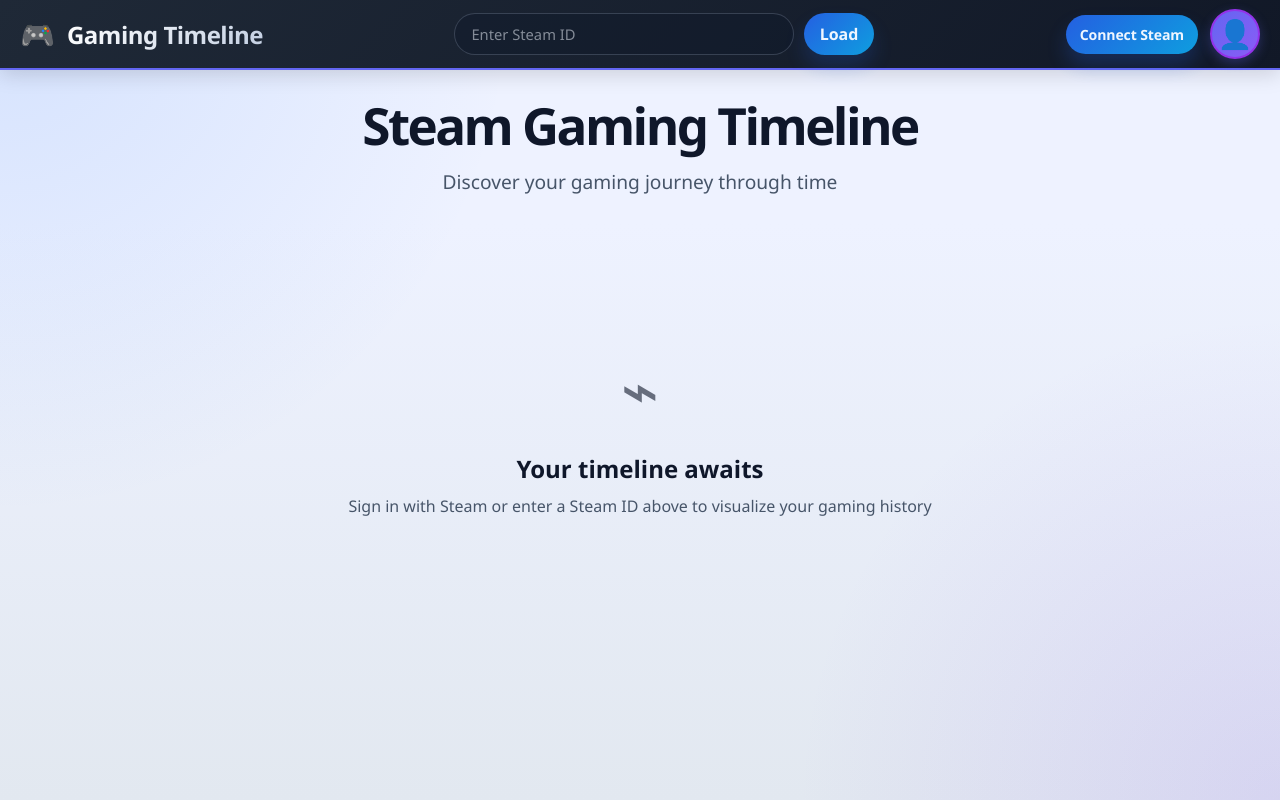
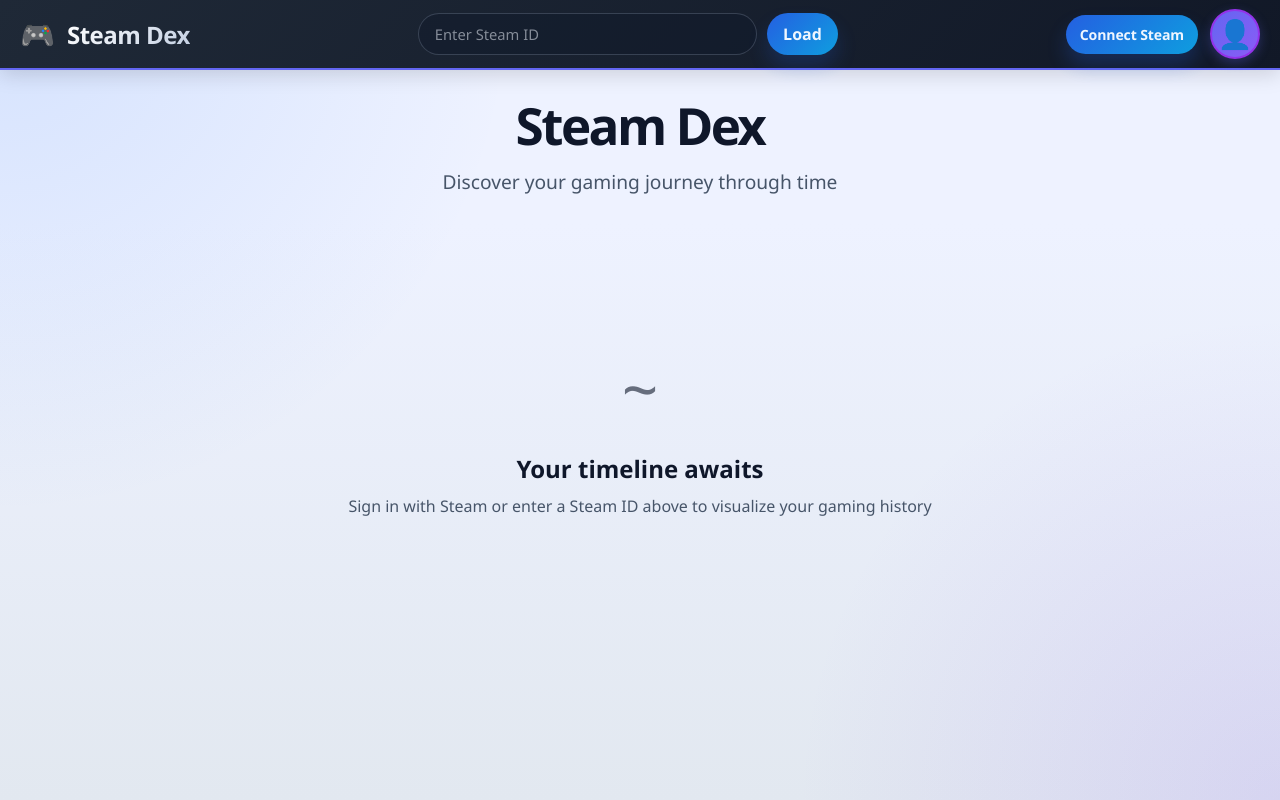
Before and after one commit to Tefryn/Wildhacks26, a React (Vite) app in the folder client/: page / in a window 1280 px wide. Built offline with nearby package versions, Linux system fonts and the light colour scheme.

Commit message:
ui adjustments

```diff
--- a/client/index.html
+++ b/client/index.html
@@ -3,7 +3,7 @@
   <head>
     <meta charset="UTF-8" />
     <meta name="viewport" content="width=device-width, initial-scale=1.0" />
-    <title>Wildhacks26</title>
+    <title>Steam Dex</title>
   </head>
   <body>
     <div id="root"></div>
--- a/client/src/components/Navbar.jsx
+++ b/client/src/components/Navbar.jsx
@@ -61,7 +61,7 @@
         {/* App Name/Logo */}
         <div className="navbar-brand" onClick={() => navigate("/")}>
           <span className="navbar-icon">🎮</span>
-          <h1 className="navbar-title">Gaming Timeline</h1>
+          <h1 className="navbar-title">Steam Dex</h1>
         </div>
 
         {!isSignedIn && (
--- a/client/src/components/Timeline.css
+++ b/client/src/components/Timeline.css
@@ -277,9 +277,9 @@
 
 /* Footer statistics */
 .timeline-footer {
-  margin-top: 60px;
-  padding-top: 40px;
-  border-top: 2px solid rgba(99, 102, 241, 0.1);
+  margin-bottom: 40px;
+  padding-bottom: 24px;
+  border-bottom: 2px solid rgba(99, 102, 241, 0.1);
 }
 
 .stats-grid {
--- a/client/src/components/Timeline.jsx
+++ b/client/src/components/Timeline.jsx
@@ -19,7 +19,7 @@
   if (!eras || eras.length === 0) {
     return (
       <div className="timeline-empty">
-        <div className="empty-icon">⌁</div>
+        <div className="empty-icon">~</div>
         <p>No gaming events found. Try a different Steam ID.</p>
       </div>
     );
@@ -58,11 +58,45 @@
       {/* Modern header */}
       <div className="timeline-header">
         <div className="header-content">
-          <h2 className="timeline-title">Your Gaming Journey</h2>
+          <h2 className="timeline-title">Steam Dex Journey</h2>
           <p className="timeline-subtitle">
             A chronological series of gaming events from {eras[0]?.year} to{" "}
             {eras[eras.length - 1]?.year}
           </p>
+        </div>
+      </div>
+
+      {/* Timeline statistics */}
+      <div className="timeline-footer">
+        <div className="stats-grid">
+          <div className="stat-card">
+            <div className="stat-icon">⏱️</div>
+            <div className="stat-content">
+              <div className="stat-label">Total Hours Played</div>
+              <div className="stat-value">{totalHours.toFixed(0)}</div>
+            </div>
+          </div>
+          <div className="stat-card">
+            <div className="stat-icon">🎮</div>
+            <div className="stat-content">
+              <div className="stat-label">Unique Games</div>
+              <div className="stat-value">{totalGames}</div>
+            </div>
+          </div>
+          <div className="stat-card">
+            <div className="stat-icon">🏆</div>
+            <div className="stat-content">
+              <div className="stat-label">Achievements</div>
+              <div className="stat-value">{totalAchievements}</div>
+            </div>
+          </div>
+          <div className="stat-card">
+            <div className="stat-icon">📅</div>
+            <div className="stat-content">
+              <div className="stat-label">Gaming Eras</div>
+              <div className="stat-value">{eras.length}</div>
+            </div>
+          </div>
         </div>
       </div>
 
@@ -149,40 +183,6 @@
           })}
         </div>
       </div>
-
-      {/* Timeline statistics */}
-      <div className="timeline-footer">
-        <div className="stats-grid">
-          <div className="stat-card">
-            <div className="stat-icon">⏱️</div>
-            <div className="stat-content">
-              <div className="stat-label">Total Hours Played</div>
-              <div className="stat-value">{totalHours.toFixed(0)}</div>
-            </div>
-          </div>
-          <div className="stat-card">
-            <div className="stat-icon">🎮</div>
-            <div className="stat-content">
-              <div className="stat-label">Unique Games</div>
-              <div className="stat-value">{totalGames}</div>
-            </div>
-          </div>
-          <div className="stat-card">
-            <div className="stat-icon">🏆</div>
-            <div className="stat-content">
-              <div className="stat-label">Achievements</div>
-              <div className="stat-value">{totalAchievements}</div>
-            </div>
-          </div>
-          <div className="stat-card">
-            <div className="stat-icon">📅</div>
-            <div className="stat-content">
-              <div className="stat-label">Gaming Eras</div>
-              <div className="stat-value">{eras.length}</div>
-            </div>
-          </div>
-        </div>
-      </div>
     </div>
   );
 }
--- a/client/src/pages/TimelineView.jsx
+++ b/client/src/pages/TimelineView.jsx
@@ -6,7 +6,6 @@
 import Timeline from "../components/Timeline";
 import EraDetail from "../components/EraDetail";
 import GamingInsights from "../components/GamingInsights";
-import TopGamesChart from "../components/TopGamesChart";
 import { useSteamAuth } from "../hooks/useSteamAuth";
 import { useTimeline } from "../hooks/useTimeline";
 import "./TimelineView.css";
@@ -111,7 +110,7 @@
     <div className="timeline-view">
       {/* Header */}
       <div className="view-header">
-        <h1>Steam Gaming Timeline</h1>
+        <h1>Steam Dex</h1>
         <p className="view-subtitle">
           Discover your gaming journey through time
         </p>
@@ -146,14 +145,9 @@
             eras={timeline.eras || []}
           /> */}
 
-          {/* Top Games Chart */}
-          {timeline.eras?.[0]?.games && (
-            <TopGamesChart games={timeline.eras[0].games} />
-          )}
-
           {/* Timeline visualization */}
           <div className="timeline-wrapper">
-            <h3 className="timeline-title">📅 Your Gaming Timeline</h3>
+            <h3 className="timeline-title">📅 Steam Dex Timeline</h3>
             <Timeline
               eras={timeline.eras || []}
               selectedEraId={selectedEraId}
@@ -166,7 +160,7 @@
       {/* Default empty state */}
       {!timeline && !loading && !error && (
         <div className="empty-state">
-          <div className="empty-icon">⌁</div>
+          <div className="empty-icon">~</div>
           <h3>Your timeline awaits</h3>
           <p>
             Sign in with Steam or enter a Steam ID above to visualize your
```
